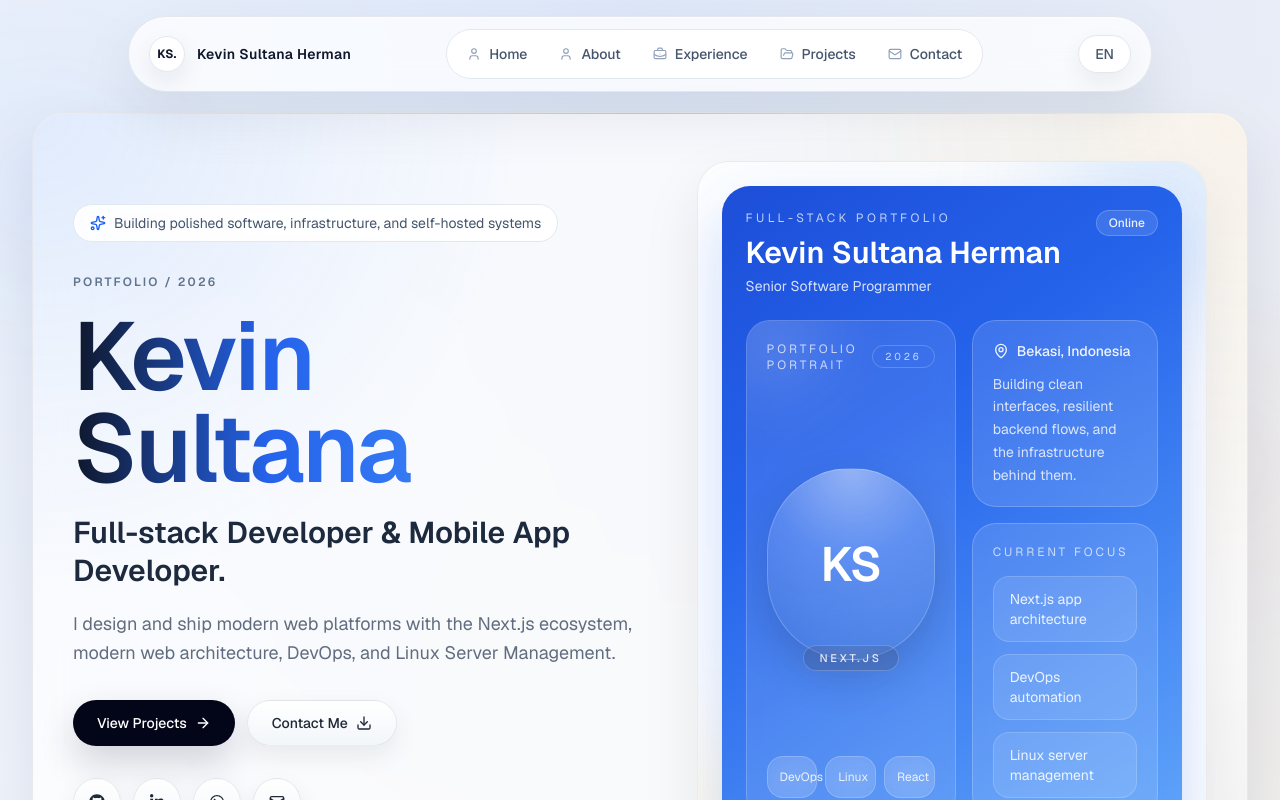
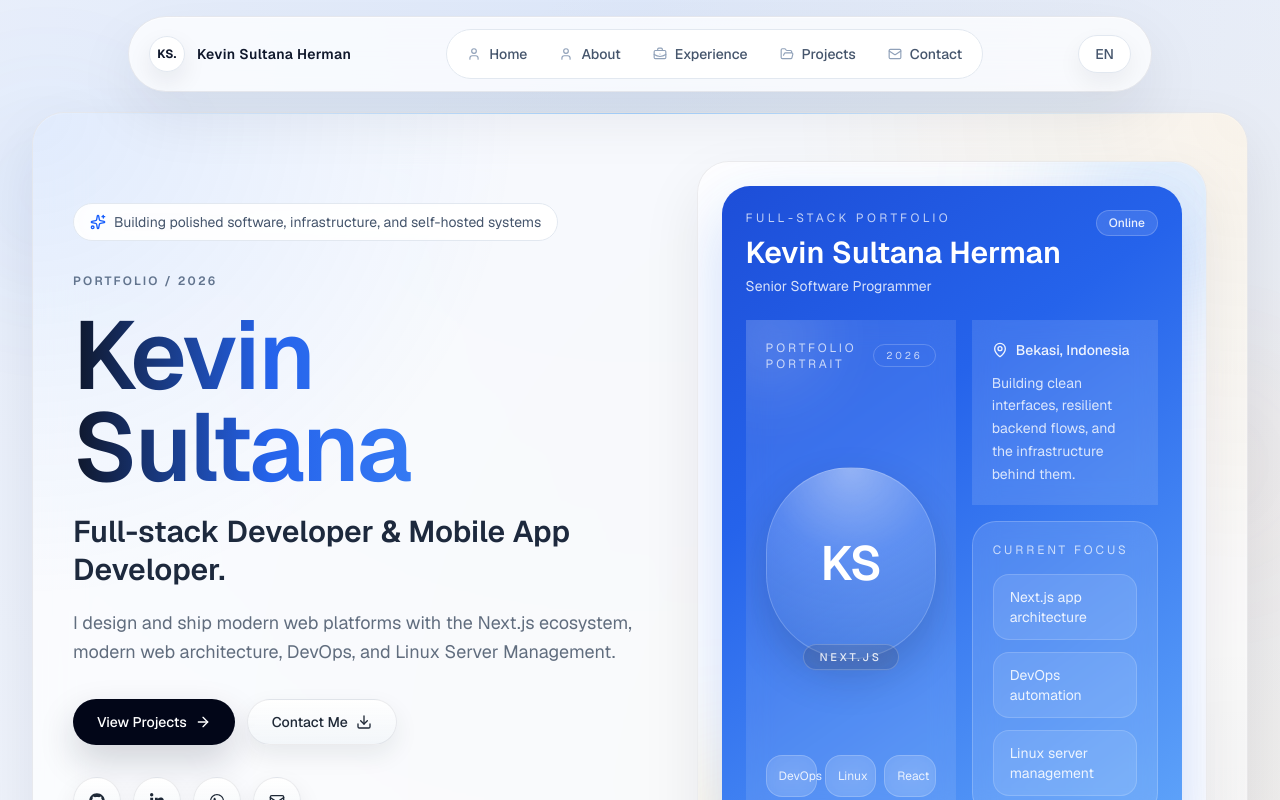
Before and after one commit to kevinsultana/my-porto, a Next.js app: page / in a window 1280 px wide. Shown: the top 800 px of the page. Built offline with nearby package versions, Linux system fonts and the light colour scheme.

Commit message:
feat: update card styles for improved consistency and aesthetics

```diff
--- a/src/components/about-section.js
+++ b/src/components/about-section.js
@@ -54,7 +54,7 @@ export function AboutSection({ techStack }) {
       >
         <motion.div
           variants={itemVariants}
-          className="glass-card rounded-[2rem] p-7 sm:p-8 lg:p-10"
+          className="glass-card rounded-4xl p-7 sm:p-8 lg:p-10"
         >
           <p className="section-kicker text-xs font-semibold text-slate-500">
             About me
@@ -85,7 +85,7 @@ export function AboutSection({ techStack }) {
             ].map((item) => (
               <div
                 key={item.title}
-                className="rounded-[1.5rem] border border-slate-200 bg-white/80 p-5 backdrop-blur-xl"
+                className="rounded-3xl border border-slate-200 bg-white/80 p-5 backdrop-blur-xl"
               >
                 <p className="text-sm font-semibold text-slate-900">
                   {item.title}
@@ -108,7 +108,7 @@ export function AboutSection({ techStack }) {
 
         <motion.div
           variants={itemVariants}
-          className="glass-card rounded-[2rem] p-7 sm:p-8 lg:p-10"
+          className="glass-card rounded-4xl p-7 sm:p-8 lg:p-10"
         >
           <div className="flex items-end justify-between gap-4">
             <div>
@@ -130,7 +130,7 @@ export function AboutSection({ techStack }) {
                   key={item.name}
                   whileHover={{ y: -4, scale: 1.01 }}
                   transition={{ duration: 0.22, ease: "easeOut" }}
-                  className="hover-aurora-glow group w-full rounded-[1.5rem] border border-slate-200 bg-white/82 p-5 shadow-[0_18px_40px_rgba(15,23,42,0.06)] backdrop-blur-xl"
+                  className="hover-aurora-glow group w-full rounded-3xl border border-slate-200 bg-white/82 p-5 shadow-[0_18px_40px_rgba(15,23,42,0.06)] backdrop-blur-xl"
                 >
                   <div className="flex items-start gap-4">
                     <div className="flex h-12 w-12 items-center justify-center rounded-2xl border border-slate-200 bg-slate-50 text-blue-600 shadow-[0_0_28px_rgba(59,130,246,0.08)]">
--- a/src/components/hero-section.js
+++ b/src/components/hero-section.js
@@ -40,7 +40,7 @@ export function HeroSection({ socialLinks, heroStats }) {
   return (
     <section id="home" className="scroll-mt-28">
       <motion.div
-        className="glass-card relative overflow-hidden rounded-[2rem] px-6 py-8 sm:px-8 sm:py-10 lg:px-10 lg:py-12"
+        className="glass-card relative overflow-hidden rounded-4xl px-6 py-8 sm:px-8 sm:py-10 lg:px-10 lg:py-12"
         initial="hidden"
         animate="visible"
         variants={containerVariants}
@@ -122,7 +122,7 @@ export function HeroSection({ socialLinks, heroStats }) {
           </div>
 
           <motion.div variants={itemVariants} className="relative">
-            <div className="glass-card relative overflow-hidden rounded-[2rem] p-4 sm:p-5 lg:p-6">
+            <div className="glass-card relative overflow-hidden rounded-4xl p-4 sm:p-5 lg:p-6">
               <div className="absolute -right-20 -top-20 h-56 w-56 rounded-full bg-blue-400/20 blur-3xl" />
               <div className="absolute -bottom-16 -left-12 h-44 w-44 rounded-full bg-amber-400/14 blur-3xl" />
 
@@ -145,9 +145,9 @@ export function HeroSection({ socialLinks, heroStats }) {
                 </div>
 
                 <div className="mt-6 grid gap-4 md:grid-cols-[1.06fr_0.94fr]">
-                  <div className="relative overflow-hidden rounded-[1.5rem] border border-white/20 bg-white/10 p-4 backdrop-blur-md sm:p-5">
+                  <div className="relative overflow-hidden rounded-3xler border-white/20 bg-white/10 p-4 backdrop-blur-md sm:p-5">
                     <div className="absolute -left-6 -top-8 h-24 w-24 rounded-full bg-white/20 blur-2xl" />
-                    <div className="relative flex h-full min-h-[300px] flex-col justify-between">
+                    <div className="relative flex h-full min-h-75 flex-col justify-between">
                       <div className="flex items-center justify-between text-xs uppercase tracking-[0.24em] text-white/72">
                         <span>Portfolio portrait</span>
                         <span className="rounded-full border border-white/20 px-3 py-1 text-[10px]">
@@ -180,7 +180,7 @@ export function HeroSection({ socialLinks, heroStats }) {
                   </div>
 
                   <div className="grid gap-4">
-                    <div className="rounded-[1.5rem] border border-white/20 bg-white/12 p-5 backdrop-blur-md">
+                    <div className="rounded-3xler border-white/20 bg-white/12 p-5 backdrop-blur-md">
                       <div className="flex items-center gap-2 text-sm font-medium text-white/92">
                         <MapPin className="h-4 w-4" />
                         Bekasi, Indonesia
@@ -191,7 +191,7 @@ export function HeroSection({ socialLinks, heroStats }) {
                       </p>
                     </div>
 
-                    <div className="rounded-[1.5rem] border border-white/20 bg-white/12 p-5 backdrop-blur-md">
+                    <div className="rounded-3xl border border-white/20 bg-white/12 p-5 backdrop-blur-md">
                       <p className="text-xs uppercase tracking-[0.24em] text-white/70">
                         Current focus
                       </p>
@@ -222,10 +222,7 @@ export function HeroSection({ socialLinks, heroStats }) {
           className="mt-6 grid gap-3 sm:grid-cols-3"
         >
           {heroStats.map((stat) => (
-            <div
-              key={stat.label}
-              className="glass-card rounded-[1.5rem] px-5 py-4"
-            >
+            <div key={stat.label} className="glass-card rounded-3xl px-5 py-4">
               <p className="text-xs uppercase tracking-[0.24em] text-slate-500">
                 {stat.label}
               </p>
```
